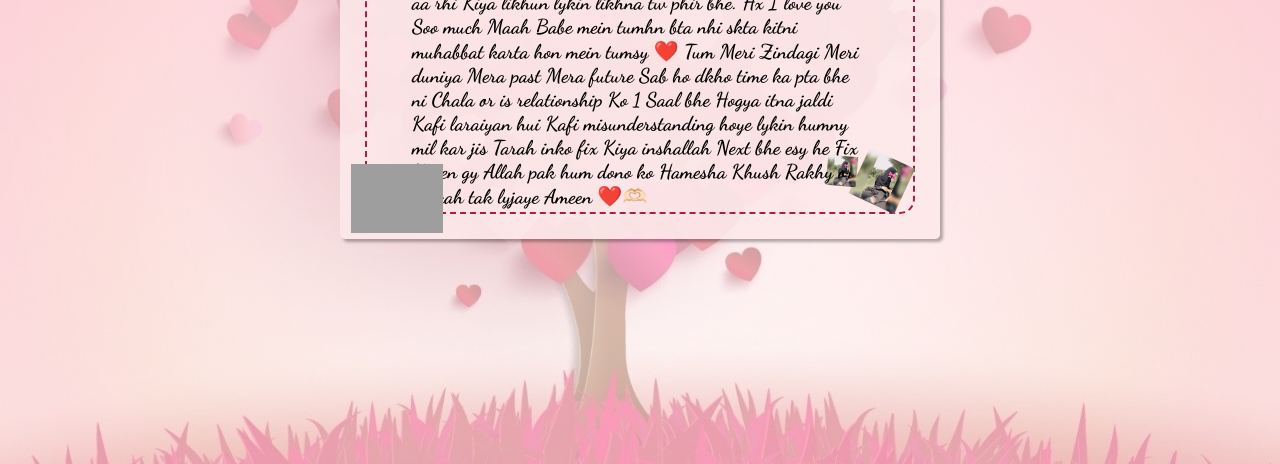
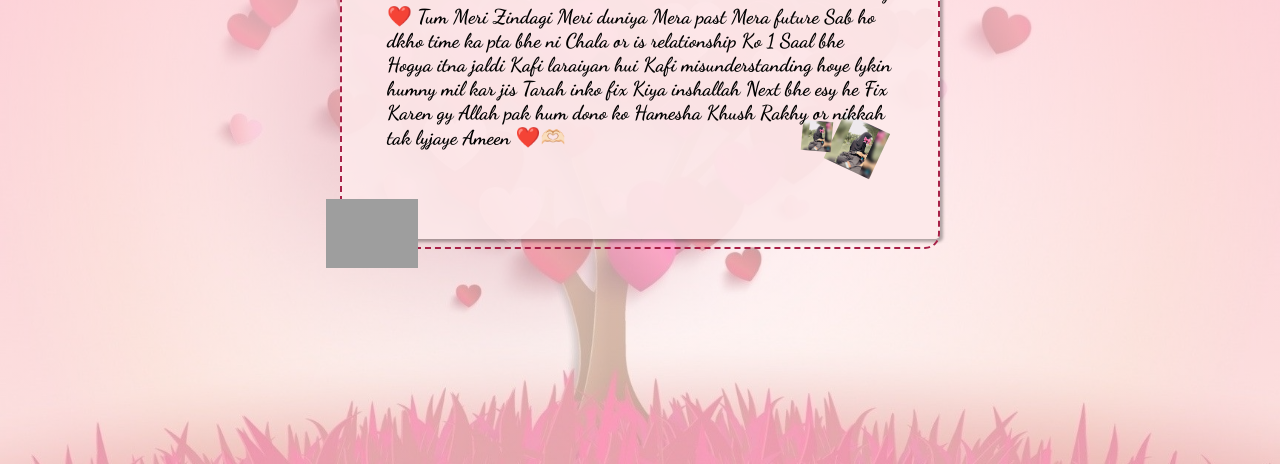
Before and after one commit to khanzada4579/Anfal, a plain HTML site: page mail.html in a window 1280 px wide. Shown: the part 336-800 px from the top of the page. Drawn offline with nearby package versions, Linux system fonts and the light colour scheme; grey boxes are pictures that could not be loaded; files whose address does not match are found by name.

Commit message:
Update mail.css

```diff
--- a/mail.css
+++ b/mail.css
@@ -55,8 +55,8 @@ body {
 }
 
 .mail {
-    width: 550px;
-    height: 300px;
+    width: 650px;
+    height: 370px;
     border: 2px dashed rgb(167, 32, 71);
     border-radius: 15px;
 }
```
